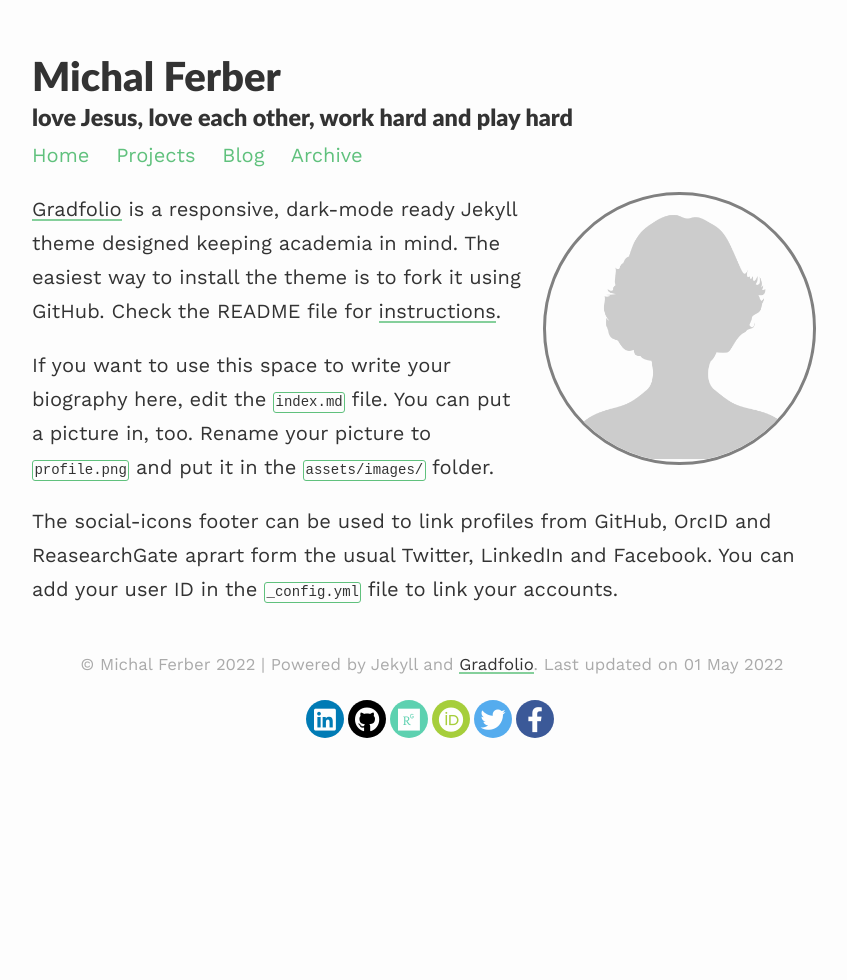
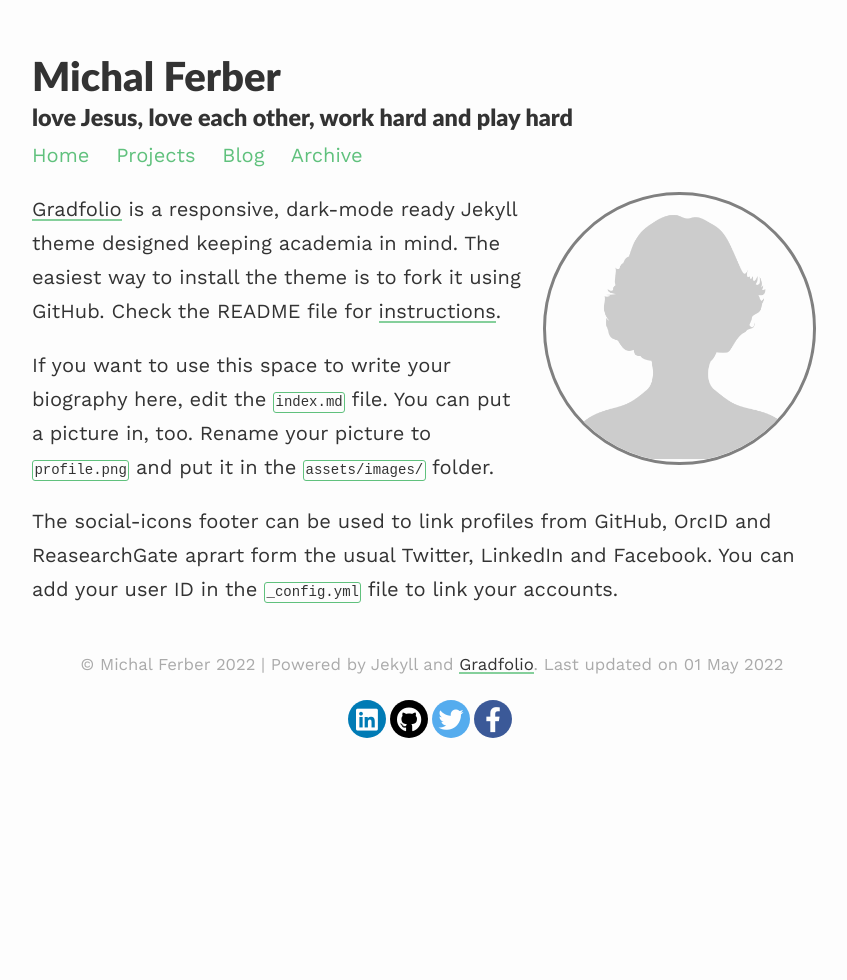
Before and after one commit to MichalAFerber/michalferber.com, a Jekyll site: the page built from index.md, in a window 1280 px wide. Shown: the whole page, without its empty margins (208-1055 px from the left). Built offline with Jekyll 4.4.1, drawn with Linux system fonts in a browser that asks for light colours; nearby versions of some CDN libraries.

Commit message:
Update _config.yml

```diff
--- a/_config.yml
+++ b/_config.yml
@@ -21,8 +21,8 @@ facebook: "michalaferber"
 twitter: "michalaferber"
 linkedin: "michalaferber"
 github: "michalaferber"
-researchgate: "#"
-orcid: "#"
+#researchgate: "#"
+#orcid: "#"
 
 highlighter: rouge
 markdown: kramdown
@@ -58,7 +58,7 @@ exclude:
   - README.md
   - LICENSE.md
 
-remote_theme: pages-themes/tactile@v0.2.0
+remote_theme: pages-themes/gradfolio@v1.1
 
 plugins:
   - jekyll-seo-tag
```
